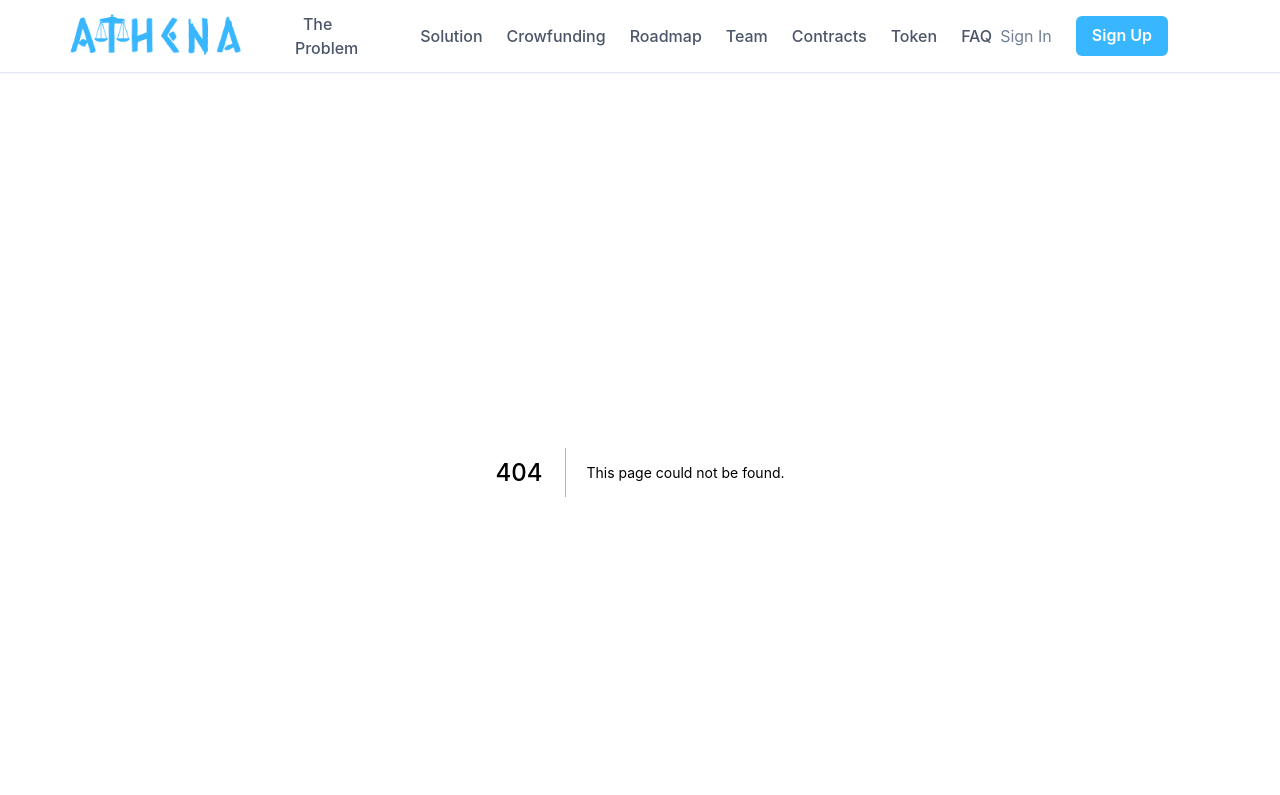
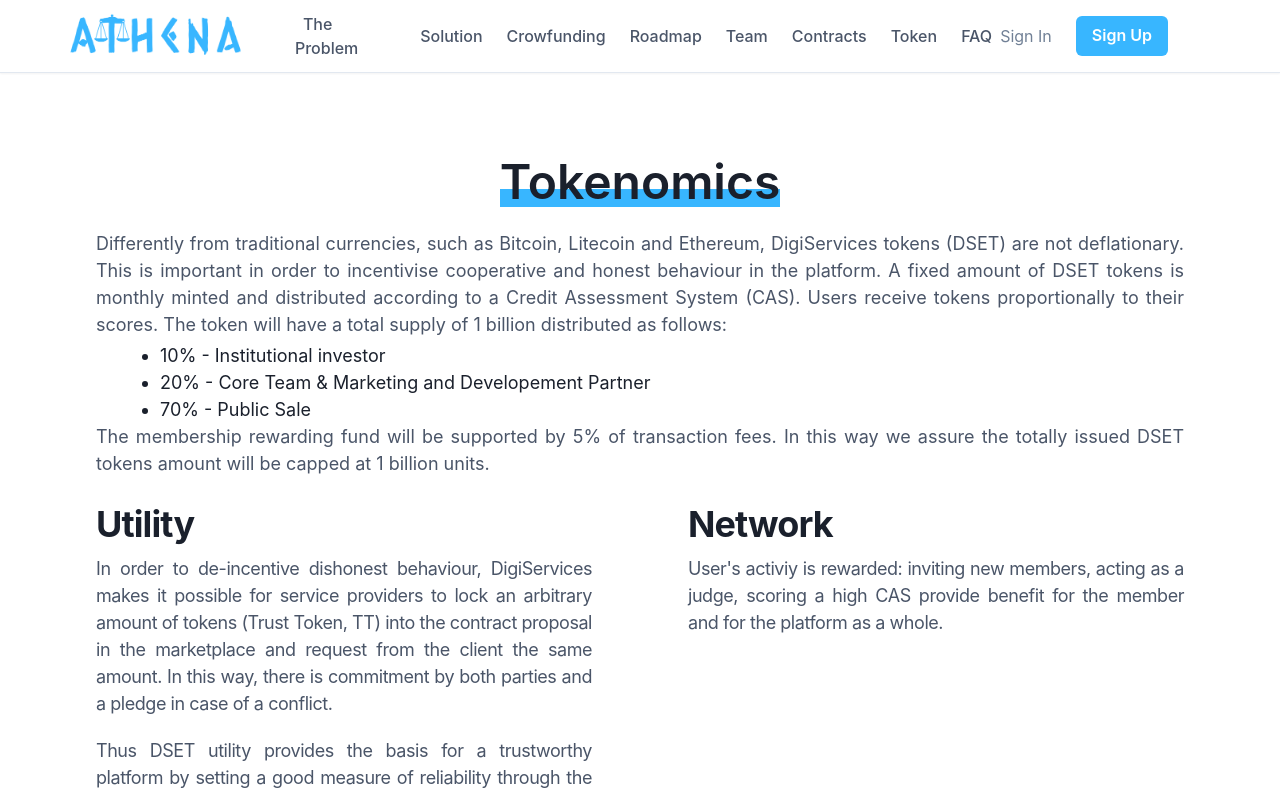
Before and after one commit to athena-labz/athena-frontend, a Next.js app: page /create-campaign in a window 1280 px wide. Before the commit this address had no page. Shown: the top 795 px of the page. Built offline with nearby package versions, Linux system fonts and the light colour scheme.

Commit message:
Crowdfunding updates #1

```diff
--- a/components/Header/index.tsx
+++ b/components/Header/index.tsx
@@ -434,7 +434,7 @@
   },
   {
     label: 'Crowfunding ',
-    href: ""
+    href: "/#crowdfunding"
   },
   {
     label: 'Roadmap',
--- /dev/null
+++ b/pages/create-campaign.tsx
@@ -0,0 +1,157 @@
+import {
+    Box,
+    Button,
+    chakra,
+    Heading,
+    Stack,
+    Flex,
+    Center,
+    SimpleGrid,
+    Text,
+    UnorderedList,
+    ListItem,
+    useColorModeValue,
+  } from "@chakra-ui/react";
+
+  export default function TokenSection() {
+    return (
+      <Box   >
+
+        <Flex
+          p={16}
+          paddingBottom={0}
+          style={{ textAlign: "center", scrollMarginTop: 50 }} id="token" pt={0}
+          w="full"
+          justifyContent="center"
+          alignItems="center"
+        >
+          <Box
+            px={8}
+            py={20}
+            mx="auto"
+          >
+            <Box >
+              <Heading
+                fontWeight={600}
+                paddingBottom={5}
+                fontSize={{ base: '3xl', sm: '4xl', lg: '5xl' }}>
+                <Text
+                  paddingBottom={0}
+                  as={'span'}
+                  position={'relative'}
+                  _after={{
+                    content: "''",
+                    width: 'full',
+                    height: '30%',
+                    position: 'absolute',
+                    bottom: 1,
+                    left: 0,
+                    bg: '#38b6ff',
+                    zIndex: -1,
+                  }}>
+                  Tokenomics
+                </Text>
+
+              </Heading>
+            </Box>
+            <Box order={{ base: 0, md: 2 }}>
+              <chakra.p
+                mb={1}
+                textAlign={{ base: "justify", sm: "justify" }}
+                color={useColorModeValue("gray.600", "gray.400")}
+                fontSize={{ md: "lg" }}
+              >
+                Differently from traditional currencies, such as Bitcoin, Litecoin and Ethereum, DigiServices tokens (DSET) are not deflationary. This is important in order to incentivise cooperative and honest behaviour in the platform. A fixed amount of DSET tokens is monthly minted and distributed according to a Credit Assessment System (CAS).
+                Users receive tokens proportionally to their scores. The token will have a total supply of 1 billion distributed as follows:
+              </chakra.p>
+
+
+              <UnorderedList paddingLeft="3rem">
+                <ListItem fontSize="lg" textAlign={"left"}> 10% - Institutional investor</ListItem>
+                <ListItem fontSize="lg" textAlign={"left"}> 20% - Core Team {"&"} Marketing and Developement Partner</ListItem>
+                <ListItem fontSize="lg" textAlign={"left"}> 70% - Public Sale</ListItem>
+              </UnorderedList>
+
+              <chakra.p
+                mb={5}
+                textAlign={{ base: "justify", sm: "justify" }}
+                color={useColorModeValue("gray.600", "gray.400")}
+                fontSize={{ md: "lg" }}
+              >
+                The membership rewarding fund will be supported by 5% of transaction fees. In this way we assure the totally issued DSET tokens amount will be capped at 1 billion units.
+              </chakra.p>
+
+
+            </Box>
+            <SimpleGrid
+              alignItems="start"
+              columns={{ base: 1, md: 2 }}
+              mb={0}
+              spacingY={{ base: 10, md: 32 }}
+              spacingX={{ base: 10, md: 24 }}
+            >
+              <Box>
+                <Text
+                  mb={1}
+                  fontSize={{ base: "2xl", md: "4xl" }}
+                  fontWeight="bold"
+                  letterSpacing="tight"
+                  textAlign={{ base: "center", md: "left" }}
+                  position={'relative'}
+                >
+                  Utility
+                </Text>
+
+                <chakra.p
+                  mb={5}
+                  letterSpacing="tight"
+                  textAlign={{ base: "justify", sm: "justify" }}
+                  color={useColorModeValue("gray.600", "gray.400")}
+                  fontSize={{ md: "lg" }}
+                >
+                  In order to de-incentive dishonest behaviour, DigiServices makes it possible for service providers to lock an arbitrary amount of tokens (Trust Token, TT) into the contract proposal in the marketplace and request from the client the same amount.
+                  In this way, there is commitment by both parties and a pledge in case of a conflict.
+                </chakra.p>
+
+                <chakra.p
+                  mb={5}
+                  letterSpacing="tight"
+                  textAlign={{ base: "justify", sm: "justify" }}
+                  color={useColorModeValue("gray.600", "gray.400")}
+                  fontSize={{ md: "lg" }}
+                >
+                  Thus DSET utility provides the basis for a trustworthy platform by setting a good measure of reliability through the CAS (Credit Assessment System);furthermore it is an important element for the decentralized voting mechanism about the platform development.
+                </chakra.p>
+
+              </Box>
+
+              <Box order={{ base: 0, md: 2 }}>
+                <Text
+                  mb={1}
+                  fontSize={{ base: "2xl", md: "4xl" }}
+                  fontWeight="bold"
+                  letterSpacing="tight"
+                  textAlign={{ base: "center", md: "left" }}
+                  position={'relative'}
+                >
+                  Network
+                </Text>
+                <chakra.p
+                  mb={0}
+                  letterSpacing="tight"
+                  textAlign={{ base: "justify", sm: "justify" }}
+                  color={useColorModeValue("gray.600", "gray.400")}
+                  fontSize={{ md: "lg" }}
+                >
+                  User{"'"}s activiy is rewarded: inviting new members, acting as a judge, scoring a high CAS provide benefit for the member and for the platform as a whole.
+                </chakra.p>
+
+              </Box>
+
+            </SimpleGrid>
+
+          </Box>
+        </Flex>
+      </Box>
+    );
+  }
--- a/pages/index.tsx
+++ b/pages/index.tsx
@@ -8,7 +8,7 @@
 import RoadmapSection from '../components/RoadmapSection'
 import GoToMarketSection from '../components/GoToMarketSection'
 import FaqSection from '../components/FaqSection'
-import TokenSection from '../components/TokenSection'
+import CrowdfundingSection from '../components/CrowdfundingSection'
 import TeamSection from '../components/TeamSection'
 
 type Judge = {
@@ -41,11 +41,11 @@
 
         <FeaturesSection />
 
+        <CrowdfundingSection />
+
         <RoadmapSection />
 
         <GoToMarketSection />
-
-        {/* Add Crowfunding  section */}
 
         <TeamSection />
 
```
Also changed, not shown: components/CrowdfundingSection/index.tsx (added, +123 -0 lines).
